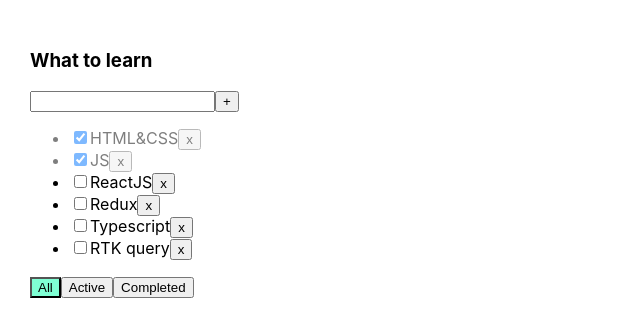
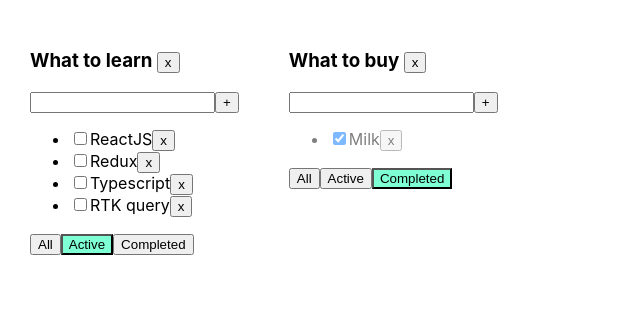
Before and after one commit to Alexander-Kurochko/sprint_1-lesson_1-React-__todolist, a React (Create React App) app: page / in a window 1280 px wide. Shown: the top 336 px of the page, without its empty margins (0-640 px from the left). Built offline with nearby package versions, Linux system fonts and the light colour scheme.

Commit message:
todolist_05(React) Назначили новые state, добавили к ним индивидуальные id, кнопка удаления индивидуального todolist

```diff
--- a/src/App.tsx
+++ b/src/App.tsx
@@ -11,63 +11,107 @@ export type TaskType = {
 
 export type FilterValuesType = 'all' | 'completed' | 'active'
 
+export type TodolistType = {
+    id: string
+    title: string
+    filter: FilterValuesType
+}
+
 function App() {
-    let [tasks, setTasks] = useState<Array<TaskType>>([
-        {id: v1(), title: 'HTML&CSS', isDone: true},
-        {id: v1(), title: 'JS', isDone: true},
-        {id: v1(), title: 'ReactJS', isDone: false},
-        {id: v1(), title: 'Redux', isDone: false},
-        {id: v1(), title: 'Typescript', isDone: false},
-        {id: v1(), title: 'RTK query', isDone: false},
-    ])
 
-    let [filter, setFilter] = useState<FilterValuesType>('all')
-
-    function removeTasks(id: string) {
+    function removeTasks(id: string, todolistId: string) {
+        let tasks = tasksObj[todolistId]
         let filteredTasks = tasks.filter(t => t.id !== id/* ?  true :  false*/)
-        setTasks(filteredTasks)
+        tasksObj[todolistId] = filteredTasks
+        setTasksObj({...tasksObj})
     }
 
-    function addTasks(title: string) {
+    function addTasks(title: string, todolistId: string) {
         let newTask = {
             id: v1(),
             title: title,
             isDone: false
         }
+        let tasks = tasksObj[todolistId]
         let newTasks = [newTask, ...tasks]
-        setTasks(newTasks)
+        tasksObj[todolistId] = newTasks
+        setTasksObj({...tasksObj})
     }
 
-    function changeStatus(taskId: string, isDone: boolean) {
+    function changeStatus(taskId: string, isDone: boolean, todolistId: string) {
+        let tasks = tasksObj[todolistId]
         let task = tasks.find(t => t.id === taskId)
         if (task) {
             task.isDone = isDone
+            setTasksObj({...tasksObj})
         }
-        setTasks([...tasks])
     }
 
-    let tasksForTodolist = tasks
-    if (filter === 'completed') {
-        tasksForTodolist = tasks.filter(t => t.isDone === true)
-    }
-    if (filter === 'active') {
-        tasksForTodolist = tasks.filter(t => t.isDone === false)
+    function changeFilter(value: FilterValuesType, todolistId: string) {
+        let todolist = todolists.find(tl => tl.id === todolistId)
+        if ( todolist ) {
+            todolist.filter = value
+            setTodolist([...todolists])
+        }
     }
 
-    function changeFilter(value: FilterValuesType) {
-        setFilter(value)
+    let dotolistId1 = v1()
+    let dotolistId2 = v1()
+
+    let [todolists, setTodolist] = useState<TodolistType[]>([
+        {id: dotolistId1, title: 'What to learn', filter: 'active'},
+        {id: dotolistId2, title: 'What to buy', filter: 'completed'},
+    ])
+
+    let removeTodolistId = (todolistId: string) => {
+        let filteredTodolistId = todolists.filter(tl => tl.id !== todolistId)
+        setTodolist(filteredTodolistId)
+
+        delete tasksObj[todolistId]
+        setTasksObj({...tasksObj})
     }
+
+    const [tasksObj, setTasksObj] = useState({
+        [dotolistId1]: [
+            {id: v1(), title: 'HTML&CSS', isDone: true},
+            {id: v1(), title: 'JS', isDone: true},
+            {id: v1(), title: 'ReactJS', isDone: false},
+            {id: v1(), title: 'Redux', isDone: false},
+            {id: v1(), title: 'Typescript', isDone: false},
+            {id: v1(), title: 'RTK query', isDone: false},
+        ],
+        [dotolistId2]: [
+            {id: v1(), title: 'Book', isDone: false},
+            {id: v1(), title: 'Milk', isDone: true},
+        ],
+    })
 
     return (
         <div className="App">
-            <Todolist title="What to learn"
-                      tasks={tasksForTodolist}
-                      removeTasks={removeTasks}
-                      changeFilter={changeFilter}
-                      addTask={addTasks}
-                      changeTasksStatus={changeStatus}
-                      filter={filter}
-            />
+            {
+                todolists.map(tl => {
+                        let tasksForTodolist = tasksObj[tl.id]
+
+                        if (tl.filter === 'completed') {
+                            tasksForTodolist = tasksForTodolist.filter(t => t.isDone === true)
+                        }
+                        if (tl.filter === 'active') {
+                            tasksForTodolist = tasksForTodolist.filter(t => t.isDone === false)
+                        }
+                        return <Todolist
+                            key={tl.id}
+                            id={tl.id}
+                            title={tl.title}
+                            tasks={tasksForTodolist}
+                            removeTasks={removeTasks}
+                            changeFilter={changeFilter}
+                            addTask={addTasks}
+                            changeTasksStatus={changeStatus}
+                            filter={tl.filter}
+                            removeTodolistId={removeTodolistId}
+                        />
+                    }
+                )}
         </div>
     )
 }
--- a/src/component/Todolist.tsx
+++ b/src/component/Todolist.tsx
@@ -3,16 +3,18 @@ import {FilterValuesType, TaskType} from '../App';
 import {Button} from './Button';
 
 type PropsType = {
+    id: string
     title: string
     tasks: TaskType[]
-    removeTasks: (id: string) => void
-    changeFilter: (value: FilterValuesType) => void
-    addTask: (title: string) => void
-    changeTasksStatus: (taskId: string, isDone: boolean) => void
+    removeTasks: (id: string, todolistId: string) => void
+    changeFilter: (value: FilterValuesType, todolistId: string) => void
+    addTask: (title: string, todolistId: string) => void
+    changeTasksStatus: (taskId: string, isDone: boolean, todolistId: string) => void
     filter: FilterValuesType
+    removeTodolistId: (todolistId: string) => void
 }
 
-export const Todolist = ({title, tasks, removeTasks, changeFilter, addTask, changeTasksStatus, filter}: PropsType) => {
+export const Todolist = ({title, tasks, removeTasks, changeFilter, addTask, changeTasksStatus, filter, id, removeTodolistId}: PropsType) => {
 
     const [newTaskTitel, setNewTaskTitel] = useState('')
     const [error, setError] = useState <string | null> (null)
@@ -25,34 +27,38 @@ export const Todolist = ({title, tasks, removeTasks, changeFilter, addTask, chan
         /*console.log(e)*/
         setError(null)
         if (e.code === 'Enter' && e.shiftKey && newTaskTitel.trim() !== '') {
-            addTask(newTaskTitel)
+            addTask(newTaskTitel, id)
             setNewTaskTitel('')
         }
     }
 
     const addTasks = () => {
         if (newTaskTitel.trim() !== '') {
-            addTask(newTaskTitel.trim())
+            addTask(newTaskTitel.trim(), id)
             setNewTaskTitel('')
         } else {
             setError('Title if required')
         }
     }
 
-    const onAllClickHandler = () => changeFilter('all')
-    const onActiveClickHandler = () => changeFilter('active')
-    const onCompletedClickHandler = () => changeFilter('completed')
+    const onAllClickHandler = () => changeFilter('all', id)
+    const onActiveClickHandler = () => changeFilter('active', id)
+    const onCompletedClickHandler = () => changeFilter('completed', id)
 
     const onRemoveTasksHandler = (id: string) => {
-        removeTasks(id)
+        removeTasks(id, id)
     }
     const onChangeHandler = (taskId: string, isDone: boolean) => {
-        changeTasksStatus(taskId, isDone)
+        changeTasksStatus(taskId, isDone, id)
+    }
+
+    const removeTodolist = () => {
+        removeTodolistId(id)
     }
 
     return (
         <div>
-            <h3>{title}</h3>
+            <h3>{title} <button onClick={removeTodolist}>x</button></h3>
             <div>
                 <input value={newTaskTitel}
                        onChange={onNewTitleChangeHandler}
```
